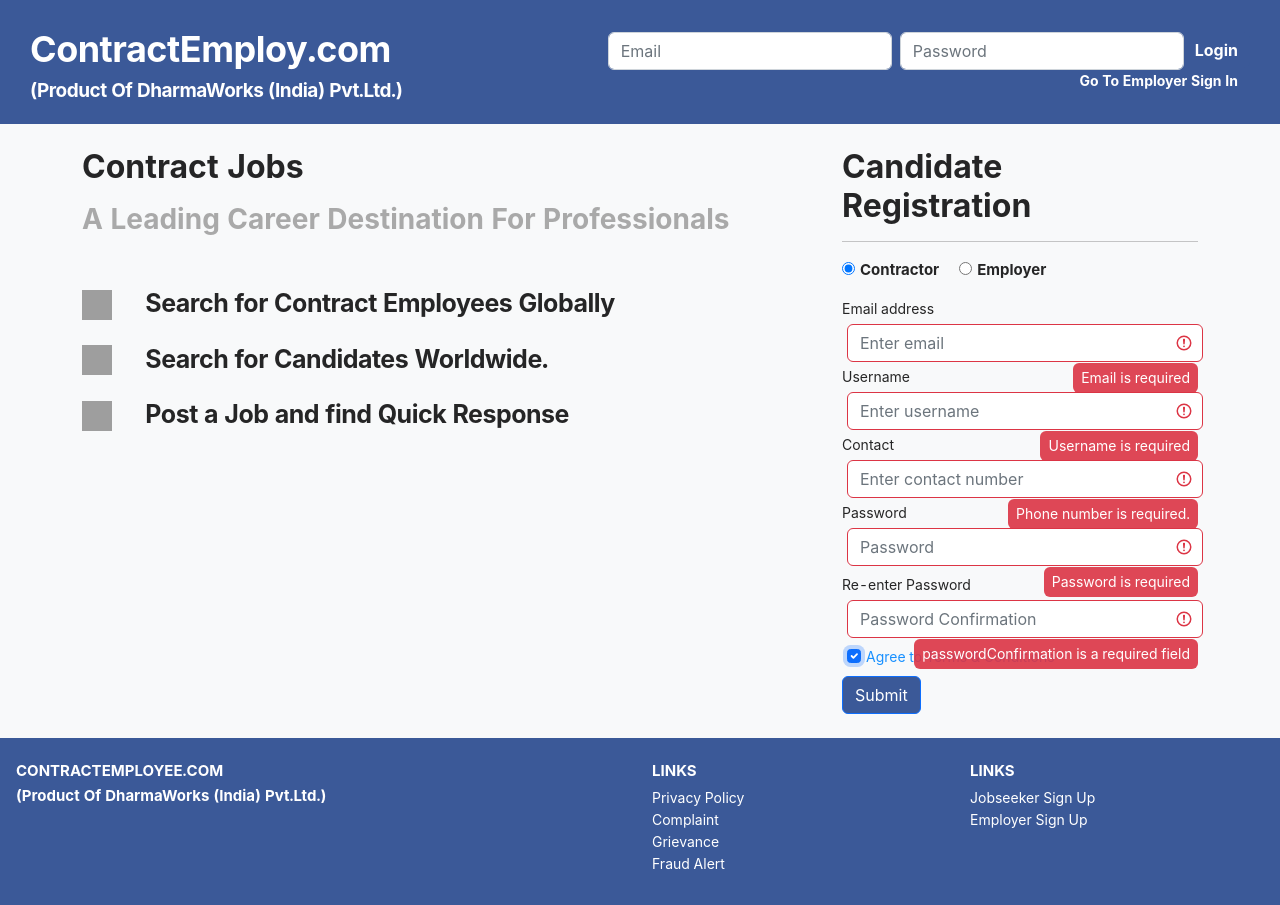
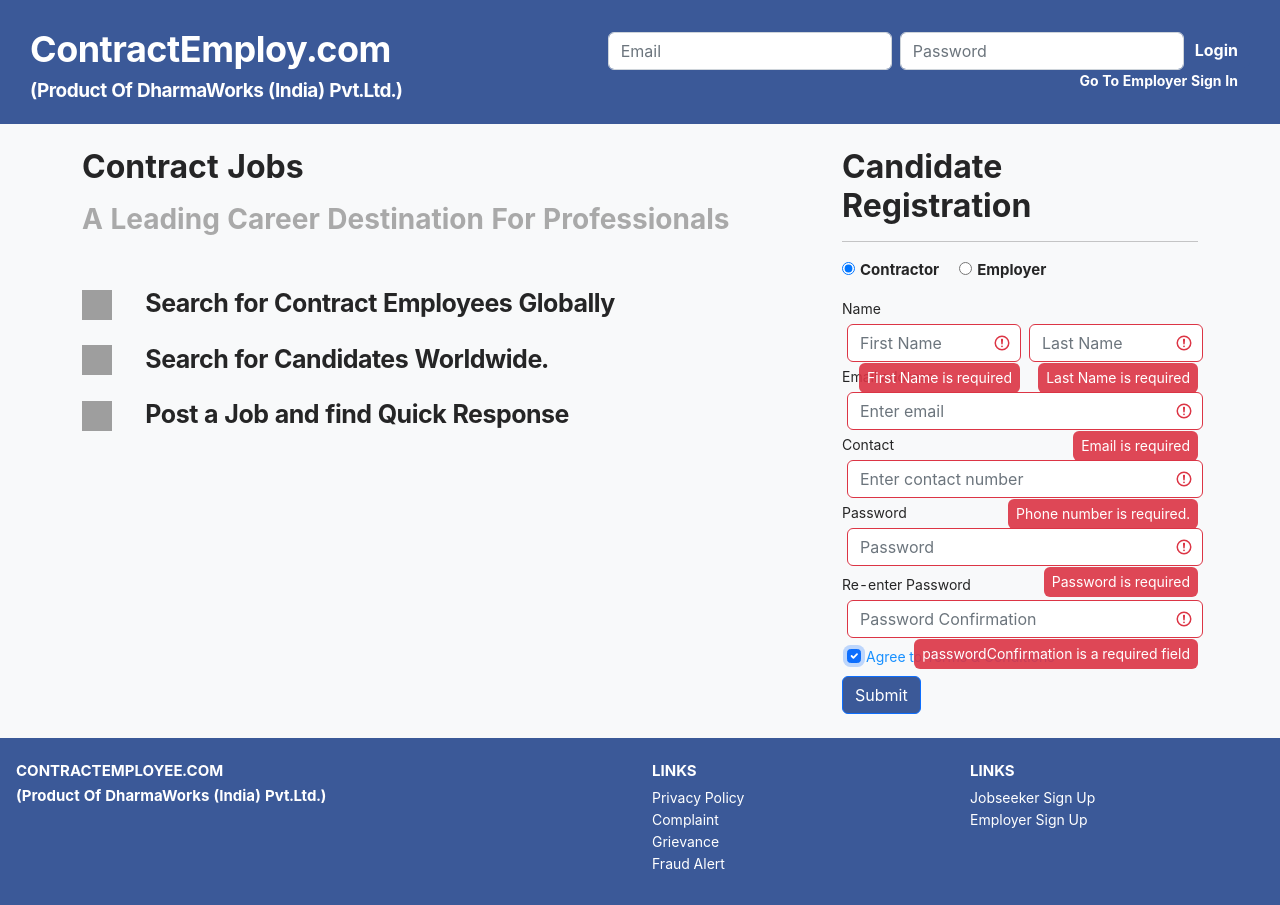
Before and after one commit to krutarth45/ContractEmployeeCom, a React (Create React App) app in the folder frontend/: page / in a window 1280 px wide. Both pictures are taken after a click on the checkbox 854 px from the left and 656 px from the top of the page. Built offline with nearby package versions, Linux system fonts and the light colour scheme; grey boxes are pictures that could not be loaded; the HTML template or start-up script is replaced by a standard one.

Commit message:
Added first last name, removed user name from Home body and added first last name in Contractor model.

```diff
--- a/frontend/src/components/HomeBody/HomeBody.js
+++ b/frontend/src/components/HomeBody/HomeBody.js
@@ -5,9 +5,17 @@
 const HomeBody = ({ mode, setMode }) => {
   const phoneRegExp =
     /^((\\+[1-9]{1,4}[ \\-]*)|(\\([0-9]{2,3}\\)[ \\-]*)|([0-9]{2,4})[ \\-]*)*?[0-9]{3,4}?[ \\-]*[0-9]{3,4}?$/;
+  const nameRegExp = /^[A-Za-z]+$/;
   const schema = yup.object().shape({
+    firstName: yup
+      .string()
+      .required('First Name is required')
+      .matches(nameRegExp, 'Name can only contain alphabets'),
+    lastName: yup
+      .string()
+      .required('Last Name is required')
+      .matches(nameRegExp, 'Name can only contain alphabets'),
     email: yup.string().required('Email is required').email(),
-    username: yup.string().required('Username is required'),
     contact: yup
       .string()
       .required('Phone number is required.')
@@ -126,8 +134,9 @@
                   console.log(values);
                 }}
                 initialValues={{
+                  firstName: '',
+                  lastName: '',
                   email: '',
-                  username: '',
                   contact: '',
                   password: '',
                   passwordConfirmation: '',
@@ -136,6 +145,53 @@
               >
                 {({ handleSubmit, handleChange, values, touched, errors }) => (
                   <Form noValidate onSubmit={handleSubmit}>
+                    <Form.Label className="homeBodyRight__formLabel">
+                      Name
+                    </Form.Label>
+                    <div className="d-flex mb-1">
+                      <Form.Group
+                        controlId="validationFormik101"
+                        className="position-relative ps-0 pe-1"
+                      >
+                        <Form.Control
+                          type="text"
+                          name="firstName"
+                          value={values.firstName}
+                          onChange={handleChange}
+                          isValid={touched.firstName && !errors.firstName}
+                          isInvalid={!!errors.firstName}
+                          placeholder="First Name"
+                        />
+                        <Form.Control.Feedback
+                          type="invalid"
+                          tooltip
+                          style={{ right: '0px' }}
+                        >
+                          {errors.firstName}
+                        </Form.Control.Feedback>
+                      </Form.Group>
+                      <Form.Group
+                        controlId="validationFormik102"
+                        className="position-relative ps-1 pe-0"
+                      >
+                        <Form.Control
+                          type="text"
+                          name="lastName"
+                          placeholder="Last Name"
+                          value={values.lastName}
+                          onChange={handleChange}
+                          isValid={touched.lastName && !errors.lastName}
+                          isInvalid={!!errors.lastName}
+                        />
+                        <Form.Control.Feedback
+                          type="invalid"
+                          tooltip
+                          style={{ right: '0px' }}
+                        >
+                          {errors.lastName}
+                        </Form.Control.Feedback>
+                      </Form.Group>
+                    </div>
                     <Form.Group
                       className="mb-1 position-relative"
                       controlId="formBasicEmail"
@@ -158,30 +214,6 @@
                         tooltip
                       >
                         {errors.email}
-                      </Form.Control.Feedback>
-                    </Form.Group>
-                    <Form.Group
-                      className="mb-1 position-relative"
-                      controlId="formBasicUsername"
-                    >
-                      <Form.Label className="homeBodyRight__formLabel">
-                        Username
-                      </Form.Label>
-                      <Form.Control
-                        type="text"
-                        placeholder="Enter username"
-                        name="username"
-                        value={values.username}
-                        onChange={handleChange}
-                        isValid={touched.username && !errors.username}
-                        isInvalid={!!errors.username}
-                      />
-                      <Form.Control.Feedback
-                        type="invalid"
-                        style={{ right: '0px' }}
-                        tooltip
-                      >
-                        {errors.username}
                       </Form.Control.Feedback>
                     </Form.Group>
                     <Form.Group
```
Also changed, not shown: 1 other file (tests, documents, lock files or other folders).
